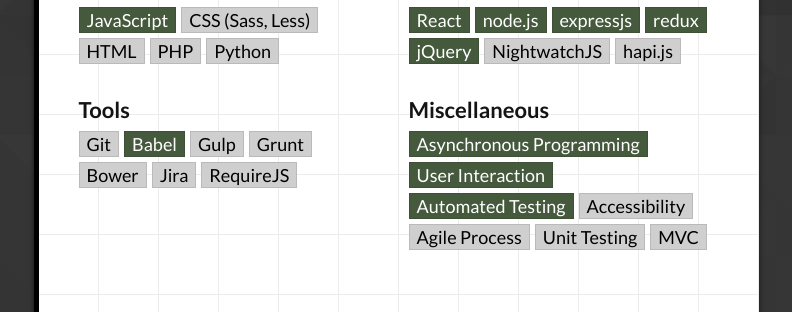
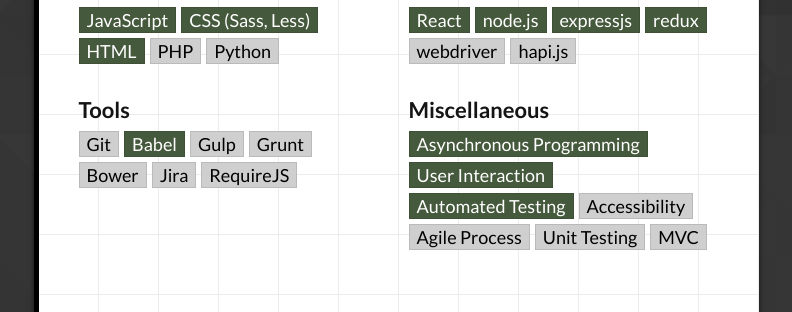
Before and after one commit to aarongloege/aarongloege.github.io, a website: page index.html in a window 1280 px wide. Shown: the part 705-1017 px from the top of the page, without its empty margins (244-1036 px from the left). Drawn offline with Linux system fonts and the light colour scheme.

Commit message:
Update index.html

```diff
--- a/index.html
+++ b/index.html
@@ -27,8 +27,8 @@
                 <h3 class="heading heading_3 verticalRythm_sm">Languages</h3>
                 <ul class="clearfix">
                     <li class="skill skill_proficient">JavaScript</li>
-                    <li class="skill">CSS (Sass, Less)</li>
-                    <li class="skill">HTML</li>
+                    <li class="skill skill_proficient">CSS (Sass, Less)</li>
+                    <li class="skill skill_proficient">HTML</li>
                     <li class="skill">PHP</li>
                     <li class="skill">Python</li>
                 </ul>
@@ -40,8 +40,7 @@
                     <li class="skill skill_proficient">node.js</li>
                     <li class="skill skill_proficient">expressjs</li>
                     <li class="skill skill_proficient">redux</li>
-                    <li class="skill skill_proficient">jQuery</li>
-                    <li class="skill">NightwatchJS</li>
+                    <li class="skill">webdriver</li>
                     <li class="skill">hapi.js</li>
                 </ul>
             </div>
```
